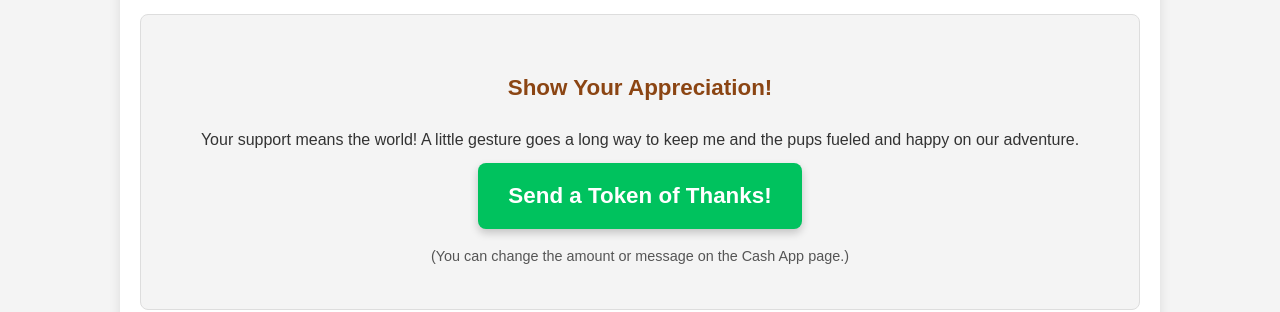
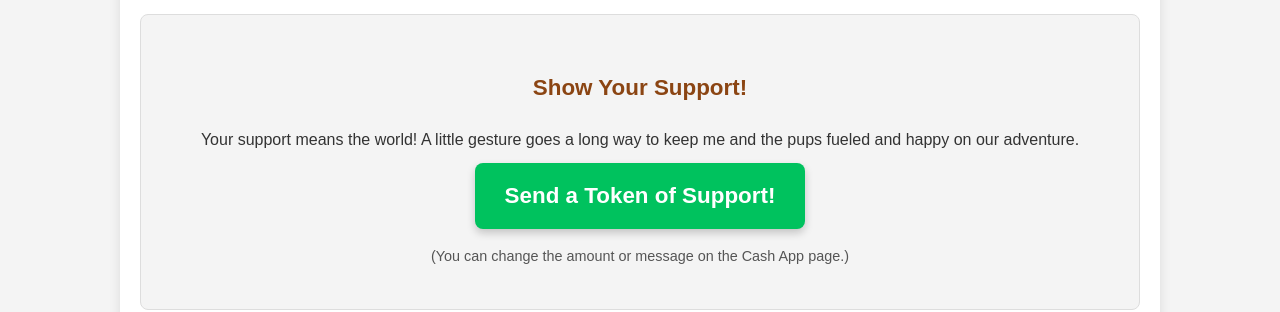
Before and after one commit to carlsCorner/van-journey-app, a website: page public/index.html in a window 1280 px wide. Shown: the part 1737-2049 px from the top of the page. Drawn offline with Linux system fonts and the light colour scheme.

Commit message:
Your message

```diff
--- a/public/index.html
+++ b/public/index.html
@@ -35,10 +35,10 @@
         </section>
 
         <section class="donation-section">
-            <h3>Show Your Appreciation!</h3>
+            <h3>Show Your Support!</h3>
             <p>Your support means the world! A little gesture goes a long way to keep me and the pups fueled and happy on our adventure.</p>
-            <a href="https://cash.app/$YOUR_CASHTAG" target="_blank" class="cashapp-button">
-                Send a Token of Thanks!
+            <a href="https://cash.app/$MarshaMarshaMarsha5" target="_blank" class="cashapp-button">
+                Send a Token of Support!
             </a>
             <p style="margin-top: 15px; font-size: 0.9em; color: #555;">(You can change the amount or message on the Cash App page.)</p>
         </section>
```
